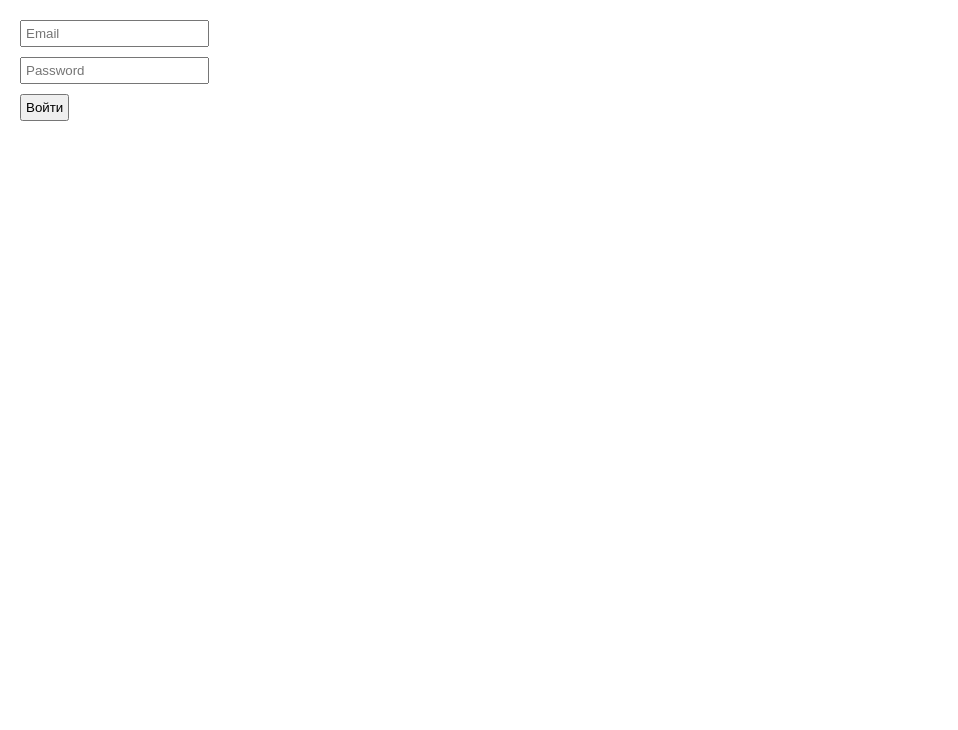
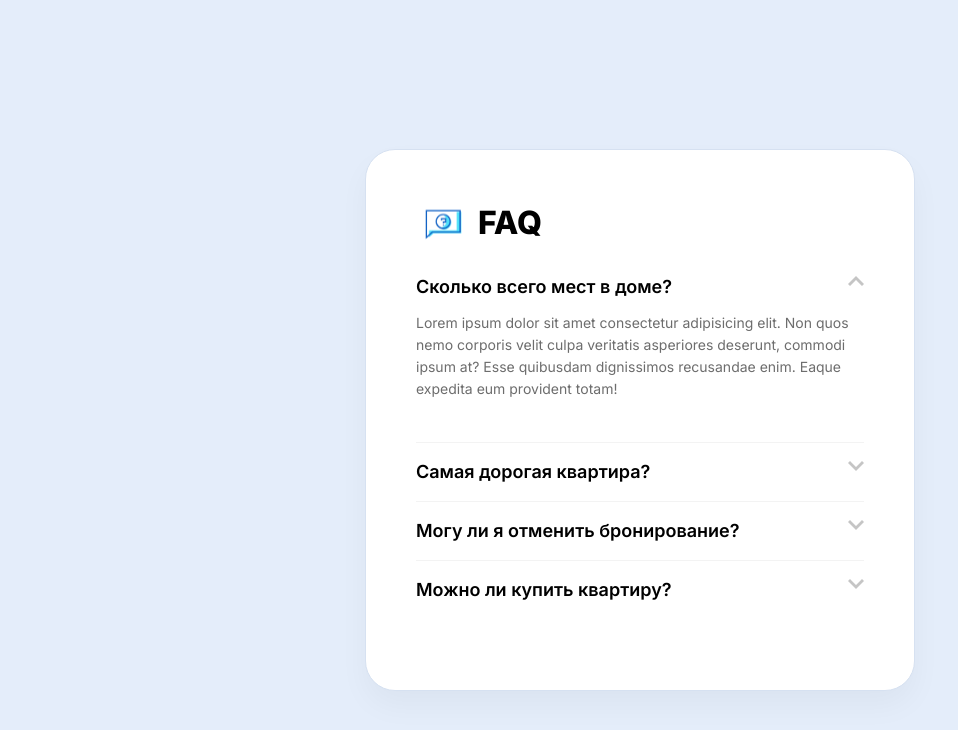
Before and after one commit to romanzemerov/react-tutorials, a React (Create React App) app: page / in a window 1280 px wide. Shown: the top 730 px of the page, without its empty margins (0-958 px from the left). Built offline with nearby package versions, Linux system fonts and the light colour scheme.

Commit message:
add third homework

```diff
--- a/src/index.tsx
+++ b/src/index.tsx
@@ -1,7 +1,7 @@
 import React from 'react';
 import ReactDOM from 'react-dom';
 import './index.css';
-import App from './tutorial-2/App';
+import App from './tutorial-3/App';
 
 ReactDOM.render(
   <React.StrictMode>
--- /dev/null
+++ b/src/tutorial-3/App.tsx
@@ -0,0 +1,65 @@
+import { useState } from 'react';
+import { Tab } from './Tab';
+import './style.css';
+
+export type TabType = {
+  title: string;
+  content: string;
+};
+
+const tabs: TabType[] = [
+  {
+    title: `Сколько всего мест в доме?`,
+    content: `Lorem ipsum dolor sit amet consectetur adipisicing elit.
+       Non quos nemo corporis velit culpa veritatis asperiores deserunt, commodi ipsum at?
+       Esse quibusdam dignissimos recusandae enim. Eaque expedita eum provident totam!`,
+  },
+  {
+    title: `Самая дорогая квартира?`,
+    content: `Lorem ipsum dolor sit amet consectetur adipisicing elit.
+       Non quos nemo corporis velit culpa veritatis asperiores deserunt, commodi ipsum at?
+       Esse quibusdam dignissimos recusandae enim. Eaque expedita eum provident totam!`,
+  },
+  {
+    title: `Могу ли я отменить бронирование?`,
+    content: `Lorem ipsum dolor sit amet consectetur adipisicing elit.
+       Non quos nemo corporis velit culpa veritatis asperiores deserunt, commodi ipsum at?
+       Esse quibusdam dignissimos recusandae enim. Eaque expedita eum provident totam!`,
+  },
+  {
+    title: `Можно ли купить квартиру?`,
+    content: `Lorem ipsum dolor sit amet consectetur adipisicing elit.
+       Non quos nemo corporis velit culpa veritatis asperiores deserunt, commodi ipsum at?
+       Esse quibusdam dignissimos recusandae enim. Eaque expedita eum provident totam!`,
+  },
+];
+
+const App = () => {
+  const [activeTabID, setActiveTabID] = useState(0);
+  const tabClickHandler = (id: number) => {
+    setActiveTabID(id);
+  };
+
+  return (
+    <div id="app">
+      <div className="app-container">
+        <h1 className="app-title">FAQ</h1>
+        <div className="app-tabs">
+          {tabs.map((tab, index) => {
+            return (
+              <Tab
+                key={index}
+                {...tab}
+                id={index}
+                active={activeTabID === index}
+                onClick={tabClickHandler}
+              />
+            );
+          })}
+        </div>
+      </div>
+    </div>
+  );
+};
+
+export default App;
--- /dev/null
+++ b/src/tutorial-3/Tab.tsx
@@ -0,0 +1,23 @@
+import { TabType } from './App';
+
+type TabProps = {
+  active: boolean;
+  id: number;
+  onClick: Function;
+} & TabType;
+
+export const Tab = ({ id, title, content, active, onClick }: TabProps) => {
+  const tabClasses = active ? 'tab active' : 'tab';
+
+  return (
+    <div className={tabClasses}>
+      <input type="checkbox" name="tabs" />
+      <label htmlFor="tab-one" onClick={() => onClick(id)}>
+        {title}
+      </label>
+      <div className="tab-content">
+        <p>{content}</p>
+      </div>
+    </div>
+  );
+};
--- /dev/null
+++ b/src/tutorial-3/style.css
@@ -0,0 +1,114 @@
+@import url('https://fonts.googleapis.com/css2?family=Inter:wght@400;600;800&display=swap');
+
+* {
+  margin: 0;
+  padding: 0;
+  box-sizing: border-box;
+}
+
+body {
+  background-color: #e4edfa;
+  font-family: 'Inter', sans-serif;
+  font-weight: 400;
+  font-size: 14px;
+  color: #000;
+}
+
+#app {
+  display: flex;
+  justify-content: center;
+  align-items: center;
+  height: 100vh;
+}
+
+.app-container {
+  max-width: 550px;
+  padding: 53px 50px;
+  background: #ffffff;
+  border: 1px solid #d6e1f1;
+  box-shadow: 0px 15px 30px rgba(0, 0, 0, 0.04);
+  border-radius: 30px;
+}
+
+.app-title {
+  padding-left: 62px;
+  margin-bottom: 34px;
+  font-weight: 800;
+  font-size: 32px;
+  line-height: 39px;
+  background-image: url('./img/title-bg.svg');
+  background-repeat: no-repeat;
+  background-size: 54px;
+  background-position: left center;
+}
+
+/* Acordeon styles */
+.tab {
+  position: relative;
+  margin-bottom: 18px;
+  padding-bottom: 18px;
+  width: 100%;
+  overflow: hidden;
+  border-bottom: 1px solid #f3f3f3;
+}
+
+.tab:last-child {
+  border-bottom: 0;
+}
+
+.tab input {
+  position: absolute;
+  opacity: 0;
+  z-index: -1;
+}
+.tab label {
+  position: relative;
+  display: block;
+  background: #fff;
+  cursor: pointer;
+  font-weight: 600;
+  font-size: 18px;
+  line-height: 22px;
+}
+.blue label {
+  background: #2980b9;
+}
+.tab-content {
+  max-height: 0;
+  overflow: hidden;
+  -webkit-transition: max-height 0.35s;
+  -o-transition: max-height 0.35s;
+  transition: max-height 0.35s;
+}
+.tab-content p {
+  color: #6d6d6d;
+  padding: 14px 0 24px;
+  line-height: 22px;
+}
+/* :active */
+.tab.active .tab-content {
+  max-height: 100vh;
+}
+/* Icon */
+.tab label::after {
+  position: absolute;
+  content: '';
+  width: 16px;
+  height: 10px;
+  background-image: url('./img/arrow-tab.svg');
+  background-repeat: no-repeat;
+  background-position: center;
+  background-size: 16px;
+  right: 0;
+  top: 0px;
+  display: block;
+  line-height: 3;
+  text-align: center;
+  -webkit-transition: all 0.35s;
+  -o-transition: all 0.35s;
+  transition: all 0.35s;
+}
+
+.tab.active label::after {
+  transform: rotate(180deg);
+}
```
Also changed, not shown: src/tutorial-3/img/arrow-tab.svg (added), src/tutorial-3/img/title-bg.svg (added).
